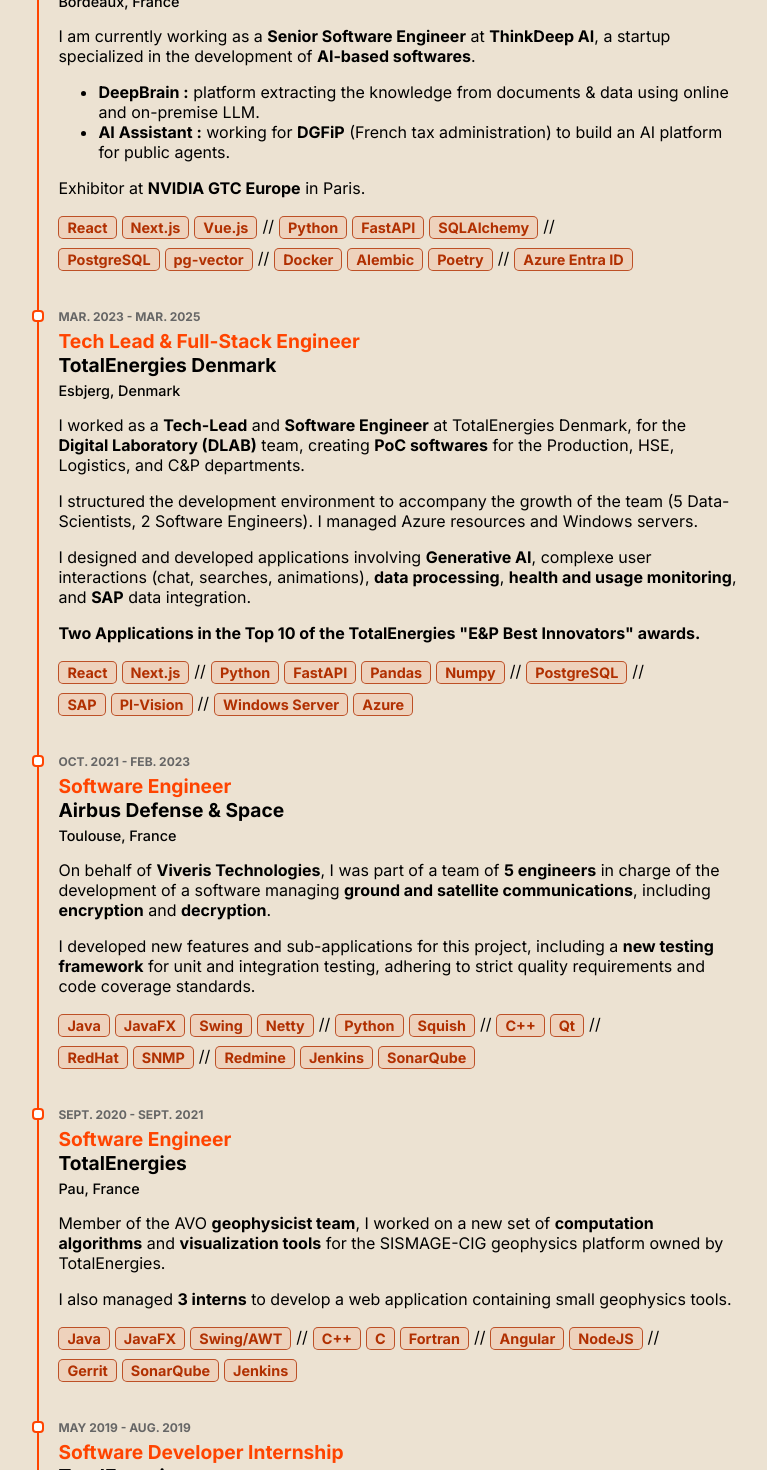
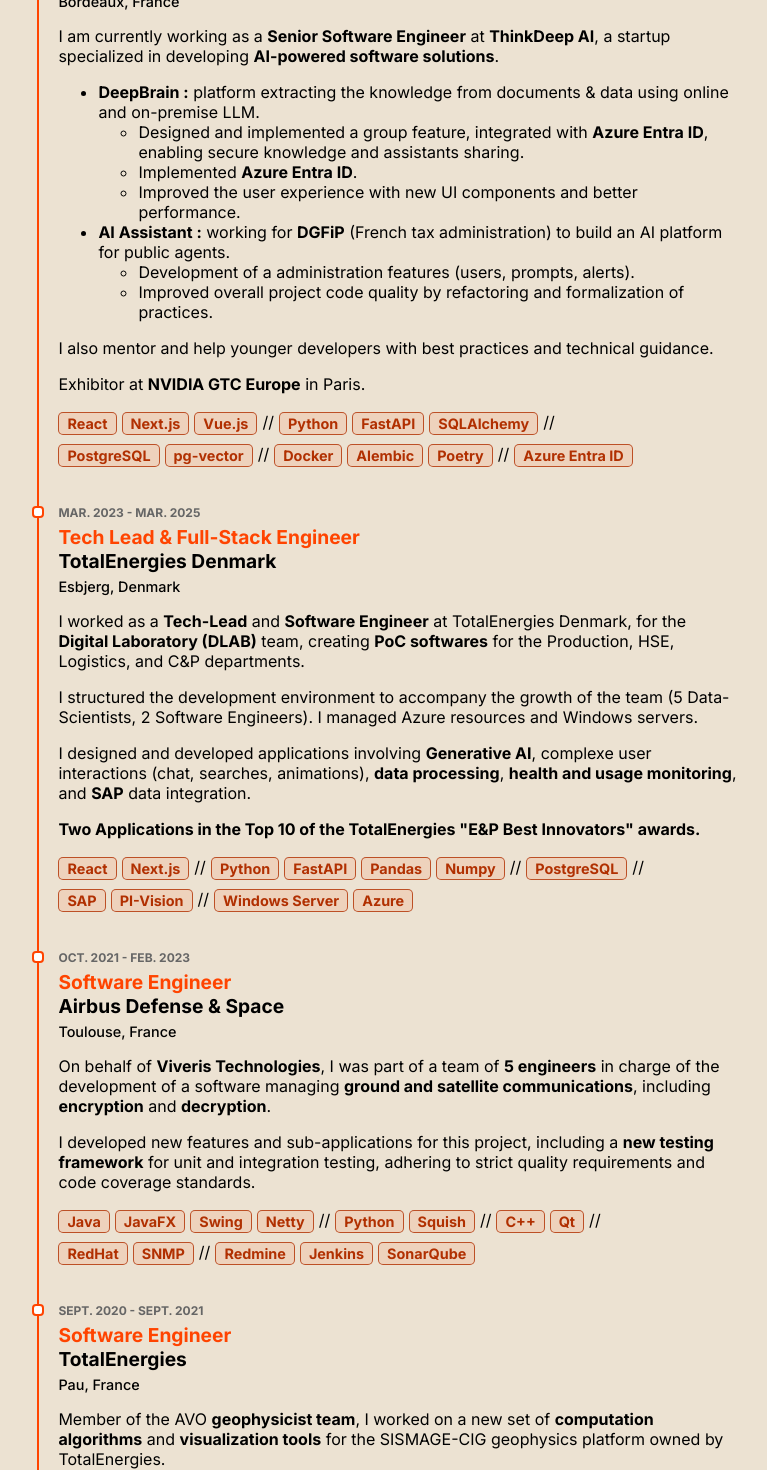
Before and after one commit to baptiste-dubillaud/personal-website, a Next.js app: page /resume in a window 1280 px wide. Shown: the part 660-2130 px from the top of the page, without its empty margins (506-1273 px from the left). Built offline with nearby package versions, Linux system fonts and the light colour scheme.

Commit message:
fixed some texts and added some information to resume

```diff
--- a/src/app/resume/page.js
+++ b/src/app/resume/page.js
@@ -204,18 +204,31 @@
                             <>
                                 <p>
                                     I am currently working as a <b>Senior Software Engineer</b> at{" "}
-                                    <b>ThinkDeep AI</b>, a startup specialized in the development of{" "}
-                                    <b>AI-based softwares</b>.
+                                    <b>ThinkDeep AI</b>, a startup specialized in developing{" "}
+                                    <b>AI-powered software solutions</b>.
                                 </p>
 
                                 <ul>
                                     <li>
                                         <b>DeepBrain :</b> platform extracting the knowledge from documents & data using online and on-premise LLM.
+                                        <ul>
+                                            <li>Designed and implemented a group feature, integrated with <b>Azure Entra ID</b>, enabling secure knowledge and assistants sharing.</li>
+                                            <li>Implemented <b>Azure Entra ID</b>.</li>
+                                            <li>Improved the user experience with new UI components and better performance.</li>
+                                        </ul>
                                     </li>
                                     <li>
                                         <b>AI Assistant :</b> working for <b>DGFiP</b> (French tax administration) to build an AI platform for public agents.
+                                        <ul>
+                                            <li>Development of a administration features (users, prompts, alerts).</li>
+                                            <li>Improved overall project code quality by refactoring and formalization of practices.</li>
+                                        </ul>
                                     </li>
                                 </ul>
+
+                                <p>
+                                    I also mentor and help younger developers with best practices and technical guidance.
+                                </p>
 
                                 <p>
                                     Exhibitor at <b>NVIDIA GTC Europe</b> in Paris.
@@ -325,7 +338,7 @@
                             ["Gerrit", "SonarQube", "Jenkins"]
                         ]}
                     />
-                    <TimeLineComponent
+                    {/* <TimeLineComponent
                         dateFrom={"MAY 2019"}
                         dateTo={"AUG. 2019"}
                         title={"Software Developer Internship"}
@@ -354,8 +367,8 @@
                             ["Python", "Fortran"],
                             ["Bash", "VBA"]
                         ]}
-                    />
-                    <TimeLineComponent
+                    /> */}
+                    {/* <TimeLineComponent
                         dateFrom={"MAY 2018"}
                         dateTo={"AUG. 2018"}
                         title={"Software Developer Internship"}
@@ -368,8 +381,8 @@
                             </p>
                         }
                         techStack={[["Java", "Swing/AWT", "Git", "Gerrit"]]}
-                    />
-                    <TimeLineComponent
+                    /> */}
+                    {/* <TimeLineComponent
                         dateFrom={"JUN. 2018"}
                         dateTo={"AUG. 2019"}
                         title={"Salesman - Student Position"}
@@ -381,7 +394,7 @@
                                 thursday afternoon saturdays during the school year.
                             </p>
                         }
-                    />
+                    /> */}
                 </div>
             }
         />
@@ -527,11 +540,11 @@
                                 </div>
                                 <div>
                                     I spend a lot of time doing sports.  I&lsquo;m currently training for triathlon after
-                                    having completed my second marathon in Biarritz in May 2025. I also like from time
-                                    to time to play padel.
+                                    having completed my second marathon in Biarritz in May 2025 and my first triathlon in June 2025. I also like from time
+                                    to time to play padel, or hike.
                                 </div>
                                 <div className={styles.hobby_description_95}>
-                                    <h4>PR</h4> Marathon: 3h 43m w/ 500 mD+, Half-Marathon: 1h 42m, Triathlon (S): 1h 38m
+                                    <h4>PR</h4> Marathon: 3h 44m w/ 500 mD+, Half-Marathon: 1h 42m, Triathlon (S): 1h 38m
                                 </div>
                                 <div className={styles.hobby_description_95}>
                                     <h4>2025 - France, Belgium</h4>
@@ -583,11 +596,17 @@
                         logo={<BookShelfIcon size={40} secondaryColor={"rgb(255, 68, 0)"} />}
                         onRight={true}
                         DescriptionComponent={
-                            <p>
-                                I love to read books even if I don&apos;t read as much as I would like. From &apos;
-                                <b>A song of ice and fire</b>&apos;, to &apos;<b>The Grand Chessboard</b>&apos;, I read
-                                fictions or articles and books on a large variety of topics.
-                            </p>
+                            <>
+                                <p>
+                                    I love to read books even if I don&apos;t read as much as I would like. From &apos;
+                                    <b>A song of ice and fire</b>&apos;, to &apos;<b>The Grand Chessboard</b>&apos;, I read
+                                    fictions or articles and books on a large variety of topics.
+                                </p>
+                                <p>
+                                    One of my favorite book is <b>Why we sleep?</b> by <b>Matthew Walker</b>, an
+                                    amazing book to understand why we sleep and how it works.
+                                </p>
+                            </>
                         }
                     />
                     <HobbyComponent
```
